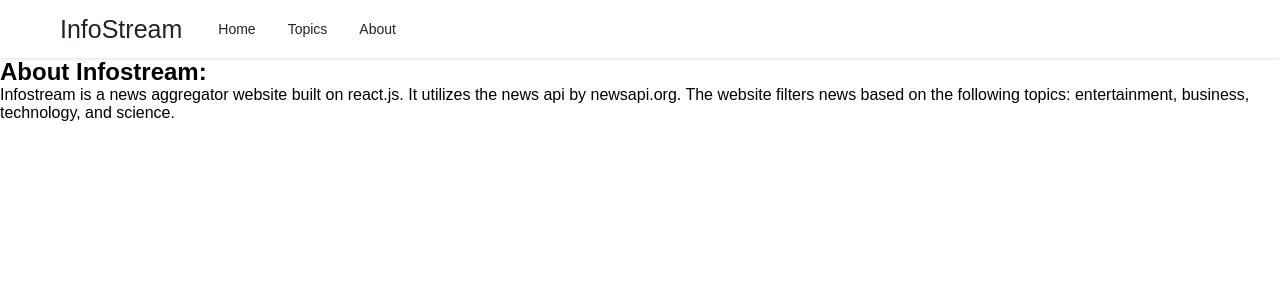
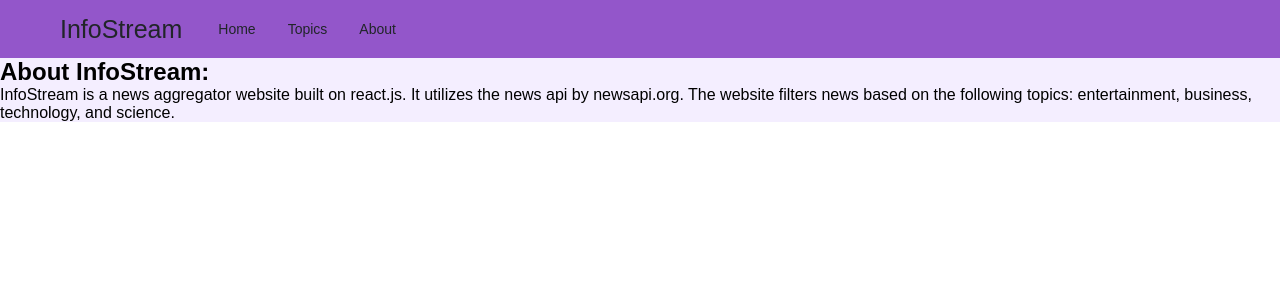
Before and after one commit to ParviChadha/InfoStream, a React (Vite) app: page /about in a window 1280 px wide. Shown: the top 300 px of the page. Built offline with nearby package versions, Linux system fonts and the light colour scheme.

Commit message:
background and navbar color

```diff
--- a/src/components/Header.tsx
+++ b/src/components/Header.tsx
@@ -1,8 +1,12 @@
 import Navbar from './Navbar';
 
 const Header = () => {
+    const style = {
+      backgroundColor: '#9356CA',
+      // Add other styles as needed
+  };
   return (
-    <header>
+    <header style = {style}>
       <div className="nav-area">
         <a href="/" className="logo">
           InfoStream
--- a/src/pages/about.tsx
+++ b/src/pages/about.tsx
@@ -1,8 +1,11 @@
+import '../style.css'
+
 const About = () => {
+
     return(
-        <div>
-         <h2>About Infostream:</h2>
-            <p> Infostream is a news aggregator website built on react.js.
+        <div className='backGround'>
+         <h2>About InfoStream:</h2>
+            <p> InfoStream is a news aggregator website built on react.js.
             It utilizes the news api by newsapi.org. The website filters news based on the following topics:
             entertainment, business, technology, and science. </p>
 
--- a/src/pages/business.tsx
+++ b/src/pages/business.tsx
@@ -1,4 +1,5 @@
 import React, { useState, useEffect } from 'react';
+import '../style.css'
 
 const Business: React.FC = () => {
     const [businessArticles, setBusinessArticles] = useState<any[]>([]);
@@ -17,7 +18,7 @@ const Business: React.FC = () => {
     }, []);
 
     return (
-        <div>
+        <div className='backGround'>
             <h2>Business Page</h2>
             <ul>
                 {businessArticles.map((article: any, index: number) => (
--- a/src/pages/entertainment.tsx
+++ b/src/pages/entertainment.tsx
@@ -1,4 +1,5 @@
 import React, { useState, useEffect } from 'react';
+import '../style.css'
 
 const Entertainment: React.FC = () => {
     const [entertainmentArticles, setEntertainmentArticles] = useState<any[]>([]);
@@ -17,7 +18,7 @@ const Entertainment: React.FC = () => {
     }, []);
 
     return (
-        <div>
+        <div className='backGround'>
             <h2>Entertainment Page</h2>
             <ul>
                 {entertainmentArticles.map((article: any, index: number) => (
--- a/src/pages/homescreen.tsx
+++ b/src/pages/homescreen.tsx
@@ -1,4 +1,5 @@
 import React, { useState, useEffect } from 'react';
+import '../style.css'
 
 const HomeScreen: React.FC = () => {
     const [topHeadlines, setTopHeadlines] = useState<any[]>([]);
@@ -14,7 +15,7 @@ const HomeScreen: React.FC = () => {
             });
     }, []);
     return (
-        <div>
+        <div className='backGround'>
             <h2>Top News:</h2>
             <ul>
                 {topHeadlines.map((article: any, index: number) => (
--- a/src/pages/science.tsx
+++ b/src/pages/science.tsx
@@ -1,4 +1,5 @@
 import React, { useState, useEffect } from 'react';
+import '../style.css'
 
 const Science: React.FC = () => {
     const [scienceArticles, setScienceArticles] = useState<any[]>([]);
@@ -17,7 +18,7 @@ const Science: React.FC = () => {
     }, []);
 
     return (
-        <div>
+        <div className='backGround'>
             <h2>Science Page</h2>
             <ul>
                 {scienceArticles.map((article: any, index: number) => (
--- a/src/pages/technology.tsx
+++ b/src/pages/technology.tsx
@@ -1,4 +1,5 @@
 import React, { useState, useEffect } from 'react';
+import '../style.css'
 
 const Technology: React.FC = () => {
     const [technologyArticles, setTechnologyArticles] = useState<any[]>([]);
@@ -17,7 +18,7 @@ const Technology: React.FC = () => {
     }, []);
 
     return (
-        <div>
+        <div className='backGround'>
             <h2>Technology Page</h2>
             <ul>
                 {technologyArticles.map((article: any, index: number) => (
--- /dev/null
+++ b/src/style.css
@@ -0,0 +1,3 @@
+.backGround {
+    background-color: #F4EEFF;
+}
```
